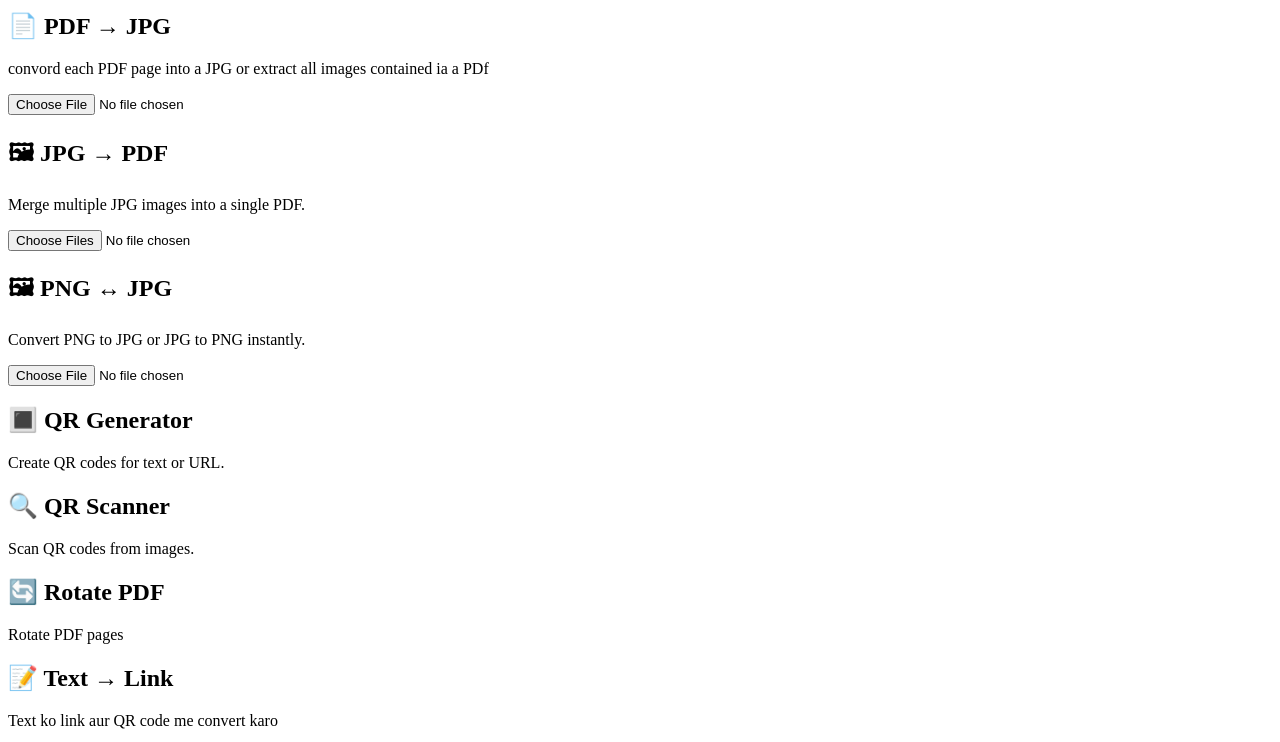
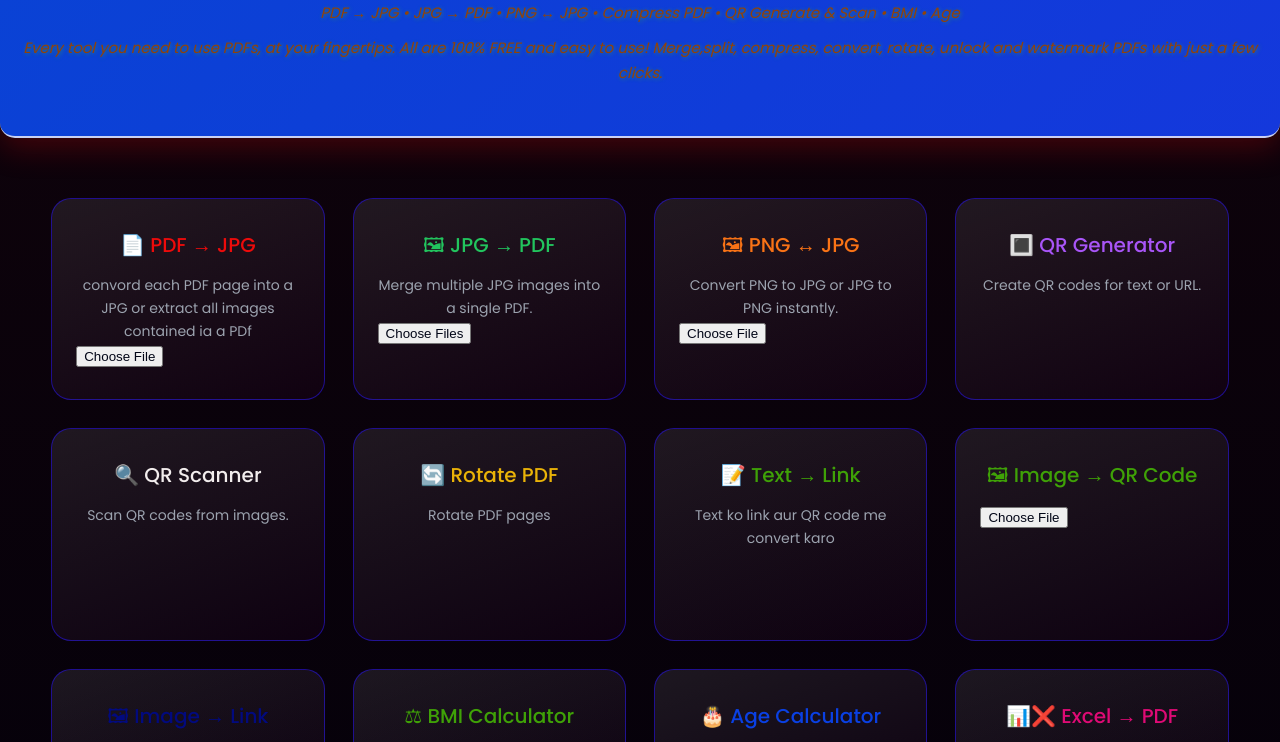
Before and after one commit to rajkumar1889/pdf-master, a plain HTML site: page index.html in a window 1280 px wide. Shown: the part 140-882 px from the top of the page. Drawn offline with Linux system fonts and the light colour scheme.

Commit message:
Update index.html

```diff
--- a/index.html
+++ b/index.html
@@ -4,7 +4,11 @@
 <meta charset="UTF-8">
 <meta name="viewport" content="width=device-width, initial-scale=1">
 <title>pdf-to-any</title>
-
+<meta name="viewport" content="width=device-width, initial-scale=1.0">
+<!-- Google Fonts -->
+<link href="https://fonts.googleapis.com/css2?family=Poppins:wght@400;500;600;700&display=swap" rel="stylesheet">
+<!-- Custom CSS -->
+<link rel="stylesheet" href="style.css?v=2025">
 </head>
 <body>
 <!-- ===== Header ===== -->
```
